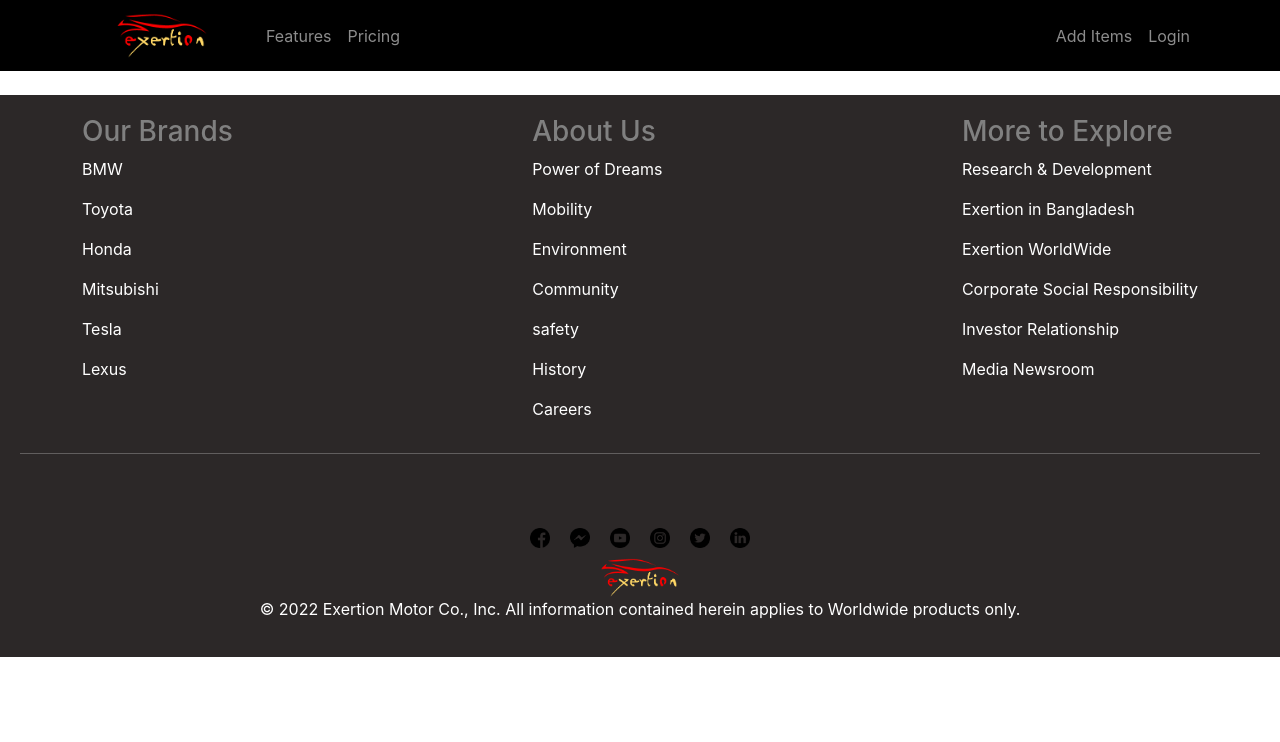
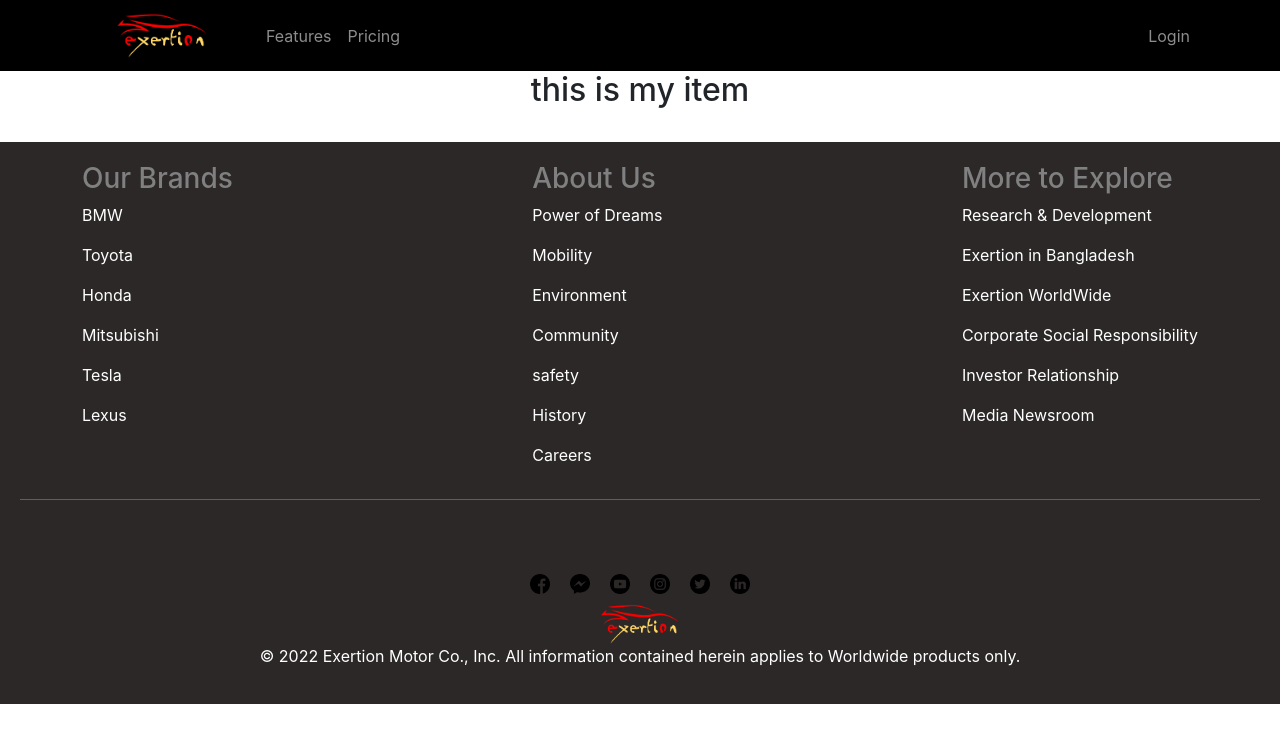
Before and after one commit to akilinjamam/assignment-11-client, a React (Create React App) app: page /Myitem in a window 1280 px wide. Shown: the top 742 px of the page. Built offline with nearby package versions, Linux system fonts and the light colour scheme; no server answers.

Commit message:
page-not-found-updated

```diff
--- a/src/App.js
+++ b/src/App.js
@@ -4,9 +4,11 @@ import './App.css';
 import AddItems from './Page/AddItems/AddItems';
 import Login from './Page/Login/Login';
 import ManageInventory from './Page/ManageInventory/ManageInventory';
+import MyItem from './Page/MyItem/MyItem';
 import Footer from './Page/Navbar/Footer/Footer';
 import Home from './Page/Navbar/Home/Home';
 import Navbarr from './Page/Navbar/Navbar';
+import PageNotFound from './Page/PageNotFound/PageNotFound';
 import ProductDetail from './Page/ProductDetail/ProductDetail';
 import Products from './Page/Products/Products';
 import Register from './Page/Register/Register';
@@ -30,6 +32,8 @@ function App() {
         <Route path='/products/:productDetailId' element={<ProductDetail></ProductDetail>}></Route>
         <Route path='/login' element={<Login></Login>}></Route>
         <Route path='/register' element={<Register></Register>}></Route>
+        <Route path='/Myitem' element={<MyItem></MyItem>}></Route>
+        <Route path='*' element={<PageNotFound></PageNotFound>}></Route>
       </Routes>
       <br />
       <Footer></Footer>
--- /dev/null
+++ b/src/Page/MyItem/MyItem.js
@@ -0,0 +1,11 @@
+import React from 'react';
+
+const MyItem = () => {
+    return (
+        <div>
+            <h2>this is my item</h2>
+        </div>
+    );
+};
+
+export default MyItem;
--- a/src/Page/Navbar/Home/Home.js
+++ b/src/Page/Navbar/Home/Home.js
@@ -77,9 +77,11 @@ const Home = () => {
 
                 }
 
-                <div style={{ display: 'none' }}>
-                    <Spin></Spin>
-                </div>
+                {
+                    !productsSliced && <div >
+                        <Spin></Spin>
+                    </div>
+                }
 
             </div>
 
--- a/src/Page/Navbar/Navbar.js
+++ b/src/Page/Navbar/Navbar.js
@@ -28,11 +28,17 @@ const Navbarr = () => {
 
                         </Nav>
                         <Nav>
-                            <Nav.Link as={Link} to="/additems" >Add Items</Nav.Link>
+                            {
+                                user && <Nav.Link as={Link} to="/additems" >Add New Item</Nav.Link>
+                            }
+
+                            {
+                                user && <Nav.Link as={Link} to="/myitem" >My Item</Nav.Link>
+                            }
 
 
                             {
-                                user ? <button onClick={signOuting} style={{ backgroundColor: 'rgba(255, 255, 255, 0)', color: 'white' }}>Sign Out</button> : <Nav.Link as={Link} to="/login" eventKey={2} href="#memes">
+                                user ? <button onClick={signOuting} style={{ backgroundColor: 'rgba(255, 255, 255, 0)', color: 'white' }}>Logout</button> : <Nav.Link as={Link} to="/login" eventKey={2} href="#memes">
                                     Login
                                 </Nav.Link>
 
--- /dev/null
+++ b/src/Page/PageNotFound/PageNotFound.js
@@ -0,0 +1,12 @@
+import React from 'react';
+import notFound from '../../notFound/404.jpg'
+
+const PageNotFound = () => {
+    return (
+        <div>
+            <img className='w-25' src={notFound} alt="" />
+        </div>
+    );
+};
+
+export default PageNotFound;
--- a/src/Page/ProductDetail/ProductDetail.js
+++ b/src/Page/ProductDetail/ProductDetail.js
@@ -11,6 +11,7 @@ const ProductDetail = () => {
     const { img, name, description, price, quantity, supplier } = product
     console.log(typeof (quantity))
     console.log(product);
+
 
     useEffect(() => {
         const url = `https://peaceful-headland-64387.herokuapp.com/products/${productDetailId}`
@@ -102,6 +103,8 @@ const ProductDetail = () => {
 
 
 
+
+
     return (
         <div>
             <div style={{ border: '1px solid gray', width: '76%' }} className=' mx-auto mt-3 p-2 rounded' >
@@ -128,7 +131,7 @@ const ProductDetail = () => {
             <div>
 
                 <form onSubmit={handleAdd}>
-                    <input title='type number of quantity' type="number" name="quantity" id="" /> <br /> <br />
+                    <input title='type number of quantity' type="number" name="quantity" id="" required /> <br /> <br />
                     <input className='btn btn-primary' type="submit" value="Restock the Items " />
                 </form>
 
```
Also changed, not shown: src/notFound/404.jpg (added).
